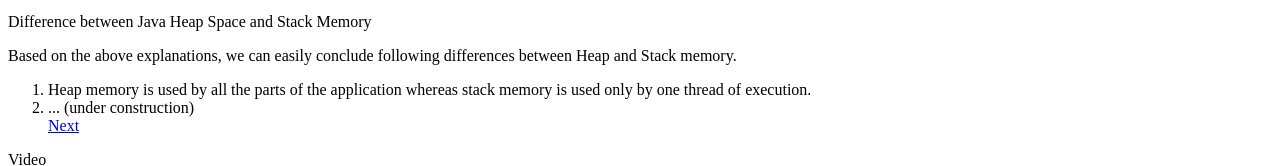
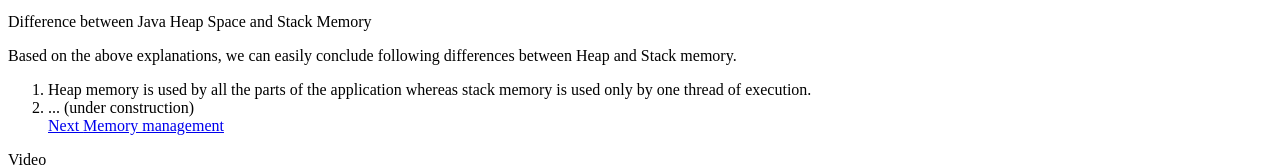
Before and after one commit to DanielWorld/danielworld.github.io, a plain HTML site: page interview/java_heap_space_vs_stack_memory.html in a window 1280 px wide. Shown: the part 1369-1535 px from the top of the page. Drawn offline with Linux system fonts and the light colour scheme.

Commit message:
Update contents.

```diff
--- a/interview/java_heap_space_vs_stack_memory.html
+++ b/interview/java_heap_space_vs_stack_memory.html
@@ -131,6 +131,9 @@
                     <a href="https://www.journaldev.com/4098/java-heap-space-vs-stack-memory">
                         Next
                     </a>
+                    <a href="https://dzone.com/articles/java-memory-architecture-model-garbage-collection">
+                        Memory management
+                    </a>
                 </li>
             </ol>
         </div>
```
